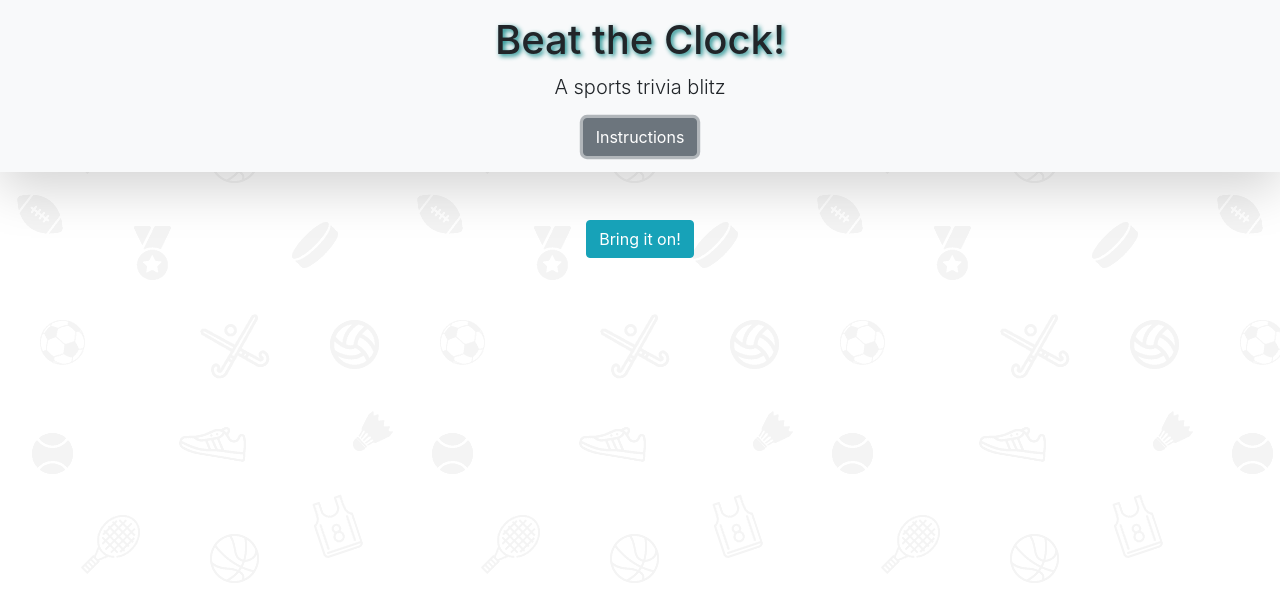
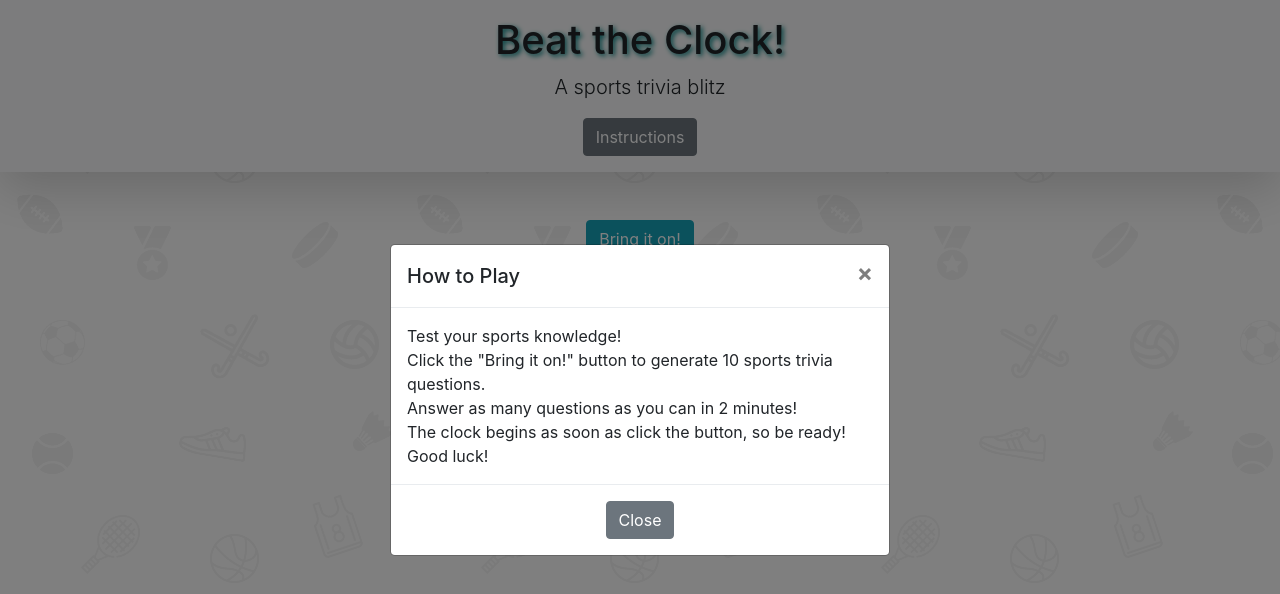
Before and after one commit to mirtacarter/triviagame, a plain HTML site: page index.html in a window 1280 px wide. Both pictures are taken after a click on the button "Instructions". Drawn offline with nearby package versions, Linux system fonts and the light colour scheme.

Commit message:
added bootstrap js links

```diff
--- a/index.html
+++ b/index.html
@@ -7,11 +7,13 @@
     <meta http-equiv="X-UA-Compatible" content="ie=edge">
     <title>Beat the Clock!</title>
     <link rel="stylesheet" type="text/css" href="assets/css/reset.css">
+    <link rel="stylesheet" type="text/css" href="assets/css/style.css">
+
     <link rel="stylesheet" href="https://stackpath.bootstrapcdn.com/bootstrap/4.1.3/css/bootstrap.min.css" integrity="sha384-MCw98/SFnGE8fJT3GXwEOngsV7Zt27NXFoaoApmYm81iuXoPkFOJwJ8ERdknLPMO"
         crossorigin="anonymous">
-    <link rel="stylesheet" type="text/css" href="assets/css/style.css">
-    <script src="https://ajax.googleapis.com/ajax/libs/jquery/3.3.1/jquery.min.js"></script>
-    <script src="assets/javascript/app.js"></script>
+
+
+
 
 </head>
 
@@ -21,15 +23,15 @@
             <h1 class="display-5 mx-auto" style="text-align:center">Beat the Clock!</h1>
             <p class="lead mx-auto" style="text-align:center">A sports trivia blitz</p>
             <div class="buttoncontainer">
-                <button type="button" class="btn btn-secondary" data-toggle="modal" data-target="#ModalCenter">
+                <button type="button" class="btn btn-secondary" data-toggle="modal" data-target="#myModal">
                     Instructions
                 </button>
             </div>
         </div>
     </div>
 
-    <div class="modal fade" id="ModalCenter" tabindex="-1" role="dialog" aria-labelledby="ModalCenterTitle" aria-hidden="true">
-        <div class="modal-dialog modal-dialog-centered" role="document">
+    <div class="modal fade" id="myModal" tabindex="-1" role="dialog" aria-labelledby="ModalCenterTitle" aria-hidden="true">
+        <div class="modal-dialog modal-dialog-centered">
             <div class="modal-content">
                 <div class="modal-header">
                     <h5 class="modal-title" id="ModalCenterTitle">How to Play</h5>
@@ -38,7 +40,11 @@
                     </button>
                 </div>
                 <div class="modal-body">
-                    ...
+                    Test your sports knowledge!
+                    <br> Click the "Bring it on!" button to generate 10 sports trivia questions.
+                    <br> Answer as many questions as you can in 2 minutes!
+                    <br> The clock begins as soon as click the button, so be ready!
+                    <br> Good luck!
                 </div>
                 <div class="modal-footer">
                     <button type="button" class="btn btn-secondary" data-dismiss="modal">Close</button>
@@ -94,8 +100,8 @@
                                     3 wolf moon tempor, sunt aliqua put a bird on it squid single-origin coffee nulla assumenda
                                     shoreditch et. Nihil anim keffiyeh helvetica, craft beer labore wes anderson cred nesciunt
                                     sapiente ea proident. Ad vegan excepteur butcher vice lomo. Leggings occaecat craft beer
-                                farm-to-table, raw denim aesthetic synth nesciunt you probably haven't heard of them accusamus
-                                labore sustainable VHS.
+                                    farm-to-table, raw denim aesthetic synth nesciunt you probably haven't heard of them
+                                    accusamus labore sustainable VHS.
                                 </div>
                             </div>
                         </div>
@@ -115,8 +121,8 @@
                                     3 wolf moon tempor, sunt aliqua put a bird on it squid single-origin coffee nulla assumenda
                                     shoreditch et. Nihil anim keffiyeh helvetica, craft beer labore wes anderson cred nesciunt
                                     sapiente ea proident. Ad vegan excepteur butcher vice lomo. Leggings occaecat craft beer
-                                farm-to-table, raw denim aesthetic synth nesciunt you probably haven't heard of them accusamus
-                                labore sustainable VHS.
+                                    farm-to-table, raw denim aesthetic synth nesciunt you probably haven't heard of them
+                                    accusamus labore sustainable VHS.
                                 </div>
                             </div>
                         </div>
@@ -136,8 +142,8 @@
                                     3 wolf moon tempor, sunt aliqua put a bird on it squid single-origin coffee nulla assumenda
                                     shoreditch et. Nihil anim keffiyeh helvetica, craft beer labore wes anderson cred nesciunt
                                     sapiente ea proident. Ad vegan excepteur butcher vice lomo. Leggings occaecat craft beer
-                                farm-to-table, raw denim aesthetic synth nesciunt you probably haven't heard of them accusamus
-                                labore sustainable VHS.
+                                    farm-to-table, raw denim aesthetic synth nesciunt you probably haven't heard of them
+                                    accusamus labore sustainable VHS.
                                 </div>
                             </div>
                         </div>
@@ -157,8 +163,8 @@
                                     3 wolf moon tempor, sunt aliqua put a bird on it squid single-origin coffee nulla assumenda
                                     shoreditch et. Nihil anim keffiyeh helvetica, craft beer labore wes anderson cred nesciunt
                                     sapiente ea proident. Ad vegan excepteur butcher vice lomo. Leggings occaecat craft beer
-                                farm-to-table, raw denim aesthetic synth nesciunt you probably haven't heard of them accusamus
-                                labore sustainable VHS.
+                                    farm-to-table, raw denim aesthetic synth nesciunt you probably haven't heard of them
+                                    accusamus labore sustainable VHS.
                                 </div>
                             </div>
                         </div>
@@ -178,8 +184,8 @@
                                     3 wolf moon tempor, sunt aliqua put a bird on it squid single-origin coffee nulla assumenda
                                     shoreditch et. Nihil anim keffiyeh helvetica, craft beer labore wes anderson cred nesciunt
                                     sapiente ea proident. Ad vegan excepteur butcher vice lomo. Leggings occaecat craft beer
-                                farm-to-table, raw denim aesthetic synth nesciunt you probably haven't heard of them accusamus
-                                labore sustainable VHS.
+                                    farm-to-table, raw denim aesthetic synth nesciunt you probably haven't heard of them
+                                    accusamus labore sustainable VHS.
                                 </div>
                             </div>
                         </div>
@@ -199,8 +205,8 @@
                                     3 wolf moon tempor, sunt aliqua put a bird on it squid single-origin coffee nulla assumenda
                                     shoreditch et. Nihil anim keffiyeh helvetica, craft beer labore wes anderson cred nesciunt
                                     sapiente ea proident. Ad vegan excepteur butcher vice lomo. Leggings occaecat craft beer
-                                farm-to-table, raw denim aesthetic synth nesciunt you probably haven't heard of them accusamus
-                                labore sustainable VHS.
+                                    farm-to-table, raw denim aesthetic synth nesciunt you probably haven't heard of them
+                                    accusamus labore sustainable VHS.
                                 </div>
                             </div>
                         </div>
@@ -220,8 +226,8 @@
                                     3 wolf moon tempor, sunt aliqua put a bird on it squid single-origin coffee nulla assumenda
                                     shoreditch et. Nihil anim keffiyeh helvetica, craft beer labore wes anderson cred nesciunt
                                     sapiente ea proident. Ad vegan excepteur butcher vice lomo. Leggings occaecat craft beer
-                                farm-to-table, raw denim aesthetic synth nesciunt you probably haven't heard of them accusamus
-                                labore sustainable VHS.
+                                    farm-to-table, raw denim aesthetic synth nesciunt you probably haven't heard of them
+                                    accusamus labore sustainable VHS.
                                 </div>
                             </div>
                         </div>
@@ -241,8 +247,8 @@
                                     3 wolf moon tempor, sunt aliqua put a bird on it squid single-origin coffee nulla assumenda
                                     shoreditch et. Nihil anim keffiyeh helvetica, craft beer labore wes anderson cred nesciunt
                                     sapiente ea proident. Ad vegan excepteur butcher vice lomo. Leggings occaecat craft beer
-                                farm-to-table, raw denim aesthetic synth nesciunt you probably haven't heard of them accusamus
-                                labore sustainable VHS.
+                                    farm-to-table, raw denim aesthetic synth nesciunt you probably haven't heard of them
+                                    accusamus labore sustainable VHS.
                                 </div>
                             </div>
                         </div>
@@ -262,8 +268,8 @@
                                     3 wolf moon tempor, sunt aliqua put a bird on it squid single-origin coffee nulla assumenda
                                     shoreditch et. Nihil anim keffiyeh helvetica, craft beer labore wes anderson cred nesciunt
                                     sapiente ea proident. Ad vegan excepteur butcher vice lomo. Leggings occaecat craft beer
-                                farm-to-table, raw denim aesthetic synth nesciunt you probably haven't heard of them accusamus
-                                labore sustainable VHS.
+                                    farm-to-table, raw denim aesthetic synth nesciunt you probably haven't heard of them
+                                    accusamus labore sustainable VHS.
                                 </div>
                             </div>
                         </div>
@@ -283,8 +289,8 @@
                                     3 wolf moon tempor, sunt aliqua put a bird on it squid single-origin coffee nulla assumenda
                                     shoreditch et. Nihil anim keffiyeh helvetica, craft beer labore wes anderson cred nesciunt
                                     sapiente ea proident. Ad vegan excepteur butcher vice lomo. Leggings occaecat craft beer
-                                farm-to-table, raw denim aesthetic synth nesciunt you probably haven't heard of them accusamus
-                                labore sustainable VHS.
+                                    farm-to-table, raw denim aesthetic synth nesciunt you probably haven't heard of them
+                                    accusamus labore sustainable VHS.
                                 </div>
                             </div>
                         </div>
@@ -304,8 +310,10 @@
 
 
 
-
-
+    <script src="https://code.jquery.com/jquery-3.3.1.slim.min.js" integrity="sha384-q8i/X+965DzO0rT7abK41JStQIAqVgRVzpbzo5smXKp4YfRvH+8abtTE1Pi6jizo" crossorigin="anonymous"></script>
+    <script src="https://cdnjs.cloudflare.com/ajax/libs/popper.js/1.14.3/umd/popper.min.js" integrity="sha384-ZMP7rVo3mIykV+2+9J3UJ46jBk0WLaUAdn689aCwoqbBJiSnjAK/l8WvCWPIPm49" crossorigin="anonymous"></script>
+    <script src="https://stackpath.bootstrapcdn.com/bootstrap/4.1.3/js/bootstrap.min.js" integrity="sha384-ChfqqxuZUCnJSK3+MXmPNIyE6ZbWh2IMqE241rYiqJxyMiZ6OW/JmZQ5stwEULTy" crossorigin="anonymous"></script>
+    <script src="assets/javascript/app.js"></script>
 </body>
 
 </html>
```
Lines whose indentation alone changed are shown as unchanged.
